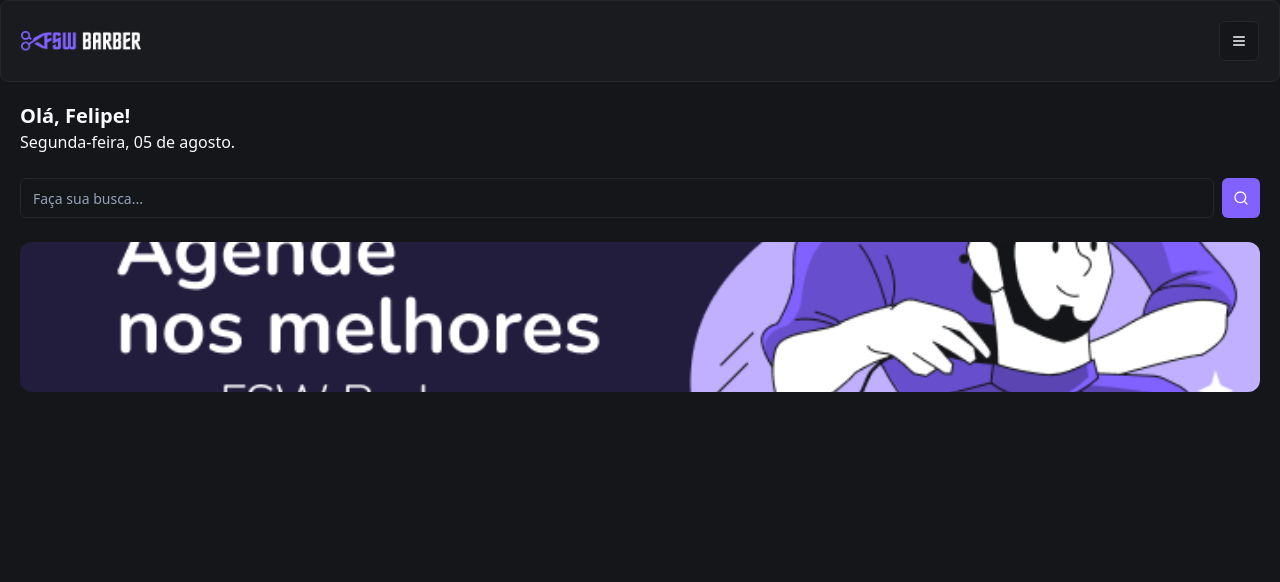
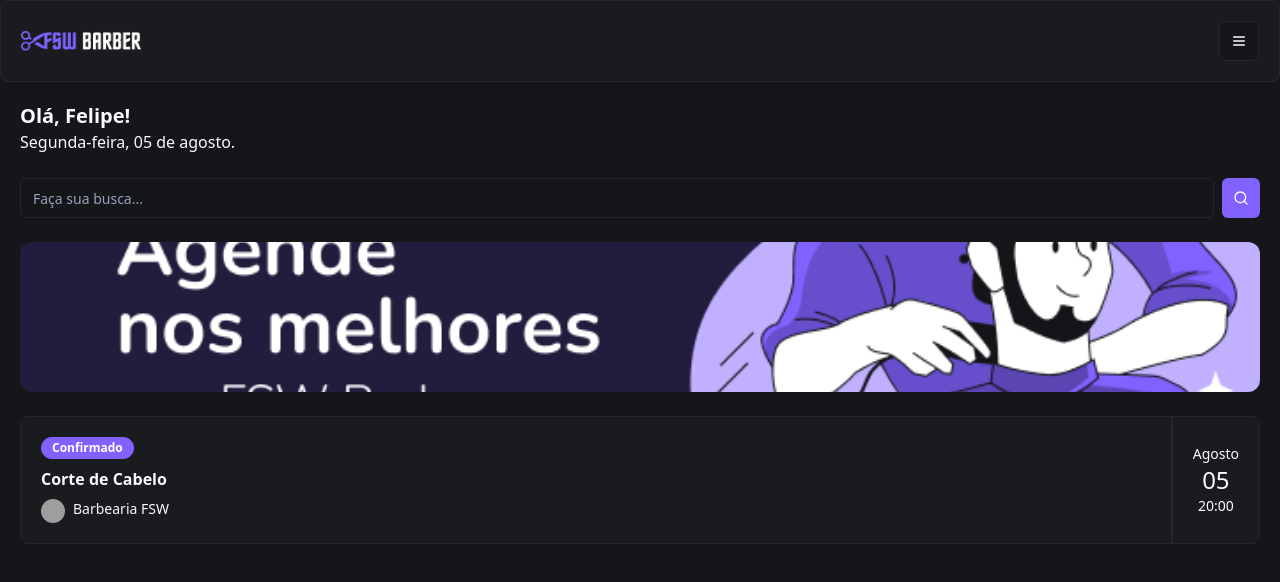
Before and after one commit to CoelhoIN/fsw-barber, a Next.js app: page / in a window 1280 px wide. Shown: the top 582 px of the page. Built offline with nearby package versions, Linux system fonts and the light colour scheme; grey boxes are pictures that could not be loaded.

Commit message:
feat: add booking item

```diff
--- /dev/null
+++ b/app/_components/ui/avatar.tsx
@@ -0,0 +1,50 @@
+"use client"
+
+import * as React from "react"
+import * as AvatarPrimitive from "@radix-ui/react-avatar"
+
+import { cn } from "@/app/_lib/utils"
+
+const Avatar = React.forwardRef<
+  React.ElementRef<typeof AvatarPrimitive.Root>,
+  React.ComponentPropsWithoutRef<typeof AvatarPrimitive.Root>
+>(({ className, ...props }, ref) => (
+  <AvatarPrimitive.Root
+    ref={ref}
+    className={cn(
+      "relative flex h-10 w-10 shrink-0 overflow-hidden rounded-full",
+      className,
+    )}
+    {...props}
+  />
+))
+Avatar.displayName = AvatarPrimitive.Root.displayName
+
+const AvatarImage = React.forwardRef<
+  React.ElementRef<typeof AvatarPrimitive.Image>,
+  React.ComponentPropsWithoutRef<typeof AvatarPrimitive.Image>
+>(({ className, ...props }, ref) => (
+  <AvatarPrimitive.Image
+    ref={ref}
+    className={cn("aspect-square h-full w-full", className)}
+    {...props}
+  />
+))
+AvatarImage.displayName = AvatarPrimitive.Image.displayName
+
+const AvatarFallback = React.forwardRef<
+  React.ElementRef<typeof AvatarPrimitive.Fallback>,
+  React.ComponentPropsWithoutRef<typeof AvatarPrimitive.Fallback>
+>(({ className, ...props }, ref) => (
+  <AvatarPrimitive.Fallback
+    ref={ref}
+    className={cn(
+      "flex h-full w-full items-center justify-center rounded-full bg-muted",
+      className,
+    )}
+    {...props}
+  />
+))
+AvatarFallback.displayName = AvatarPrimitive.Fallback.displayName
+
+export { Avatar, AvatarImage, AvatarFallback }
--- /dev/null
+++ b/app/_components/ui/badge.tsx
@@ -0,0 +1,36 @@
+import * as React from "react"
+import { cva, type VariantProps } from "class-variance-authority"
+
+import { cn } from "@/app/_lib/utils"
+
+const badgeVariants = cva(
+  "inline-flex items-center rounded-full border px-2.5 py-0.5 text-xs font-semibold transition-colors focus:outline-none focus:ring-2 focus:ring-ring focus:ring-offset-2",
+  {
+    variants: {
+      variant: {
+        default:
+          "border-transparent bg-primary text-primary-foreground hover:bg-primary/80",
+        secondary:
+          "border-transparent bg-secondary text-secondary-foreground hover:bg-secondary/80",
+        destructive:
+          "border-transparent bg-destructive text-destructive-foreground hover:bg-destructive/80",
+        outline: "text-foreground",
+      },
+    },
+    defaultVariants: {
+      variant: "default",
+    },
+  },
+)
+
+export interface BadgeProps
+  extends React.HTMLAttributes<HTMLDivElement>,
+    VariantProps<typeof badgeVariants> {}
+
+function Badge({ className, variant, ...props }: BadgeProps) {
+  return (
+    <div className={cn(badgeVariants({ variant }), className)} {...props} />
+  )
+}
+
+export { Badge, badgeVariants }
--- a/app/page.tsx
+++ b/app/page.tsx
@@ -3,6 +3,9 @@
 import { Button } from "./_components/ui/button"
 import { Input } from "./_components/ui/input"
 import Image from "next/image"
+import { Card, CardContent } from "./_components/ui/card"
+import { Badge } from "./_components/ui/badge"
+import { Avatar, AvatarImage } from "./_components/ui/avatar"
 
 const Home = () => {
   return (
@@ -27,6 +30,28 @@
             className="rounded-xl object-cover"
           />
         </div>
+
+        <Card className="mt-6">
+          <CardContent className="flex justify-between p-0">
+            <div className="flex flex-col gap-2 py-5 pl-5">
+              <Badge className="w-fit">Confirmado</Badge>
+              <h3 className="font-semibold">Corte de Cabelo</h3>
+
+              <div className="item-center flex gap-2">
+                <Avatar className="h-6 w-6">
+                  <AvatarImage src="https://utfs.io/f/c97a2dc9-cf62-468b-a851-bfd2bdde775f-16p.png" />
+                </Avatar>
+                <p className="text-sm">Barbearia FSW</p>
+              </div>
+            </div>
+
+            <div className="flex flex-col items-center justify-center border-l-2 border-solid px-5">
+              <p className="text-sm">Agosto</p>
+              <p className="text-2xl">05</p>
+              <p className="text-sm">20:00</p>
+            </div>
+          </CardContent>
+        </Card>
       </div>
     </div>
   )
--- a/package.json
+++ b/package.json
@@ -14,6 +14,7 @@
   },
   "dependencies": {
     "@prisma/client": "^6.15.0",
+    "@radix-ui/react-avatar": "^1.1.10",
     "@radix-ui/react-slot": "^1.2.3",
     "class-variance-authority": "^0.7.1",
     "clsx": "^2.1.1",
```
Also changed, not shown: 1 other file (tests, documents, lock files or other folders).
